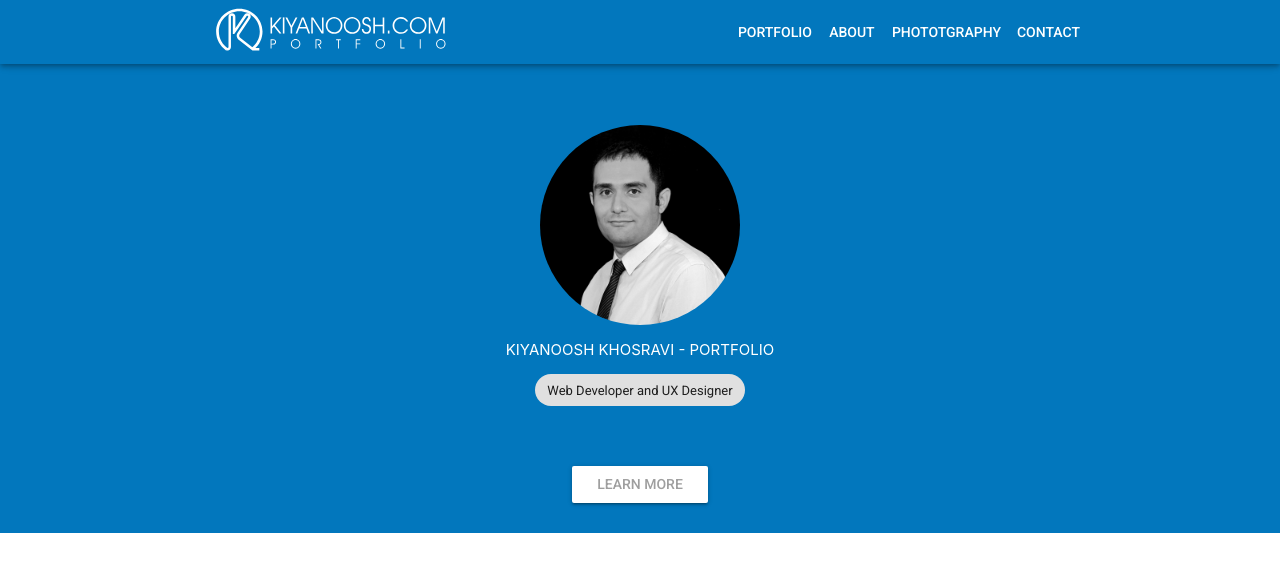
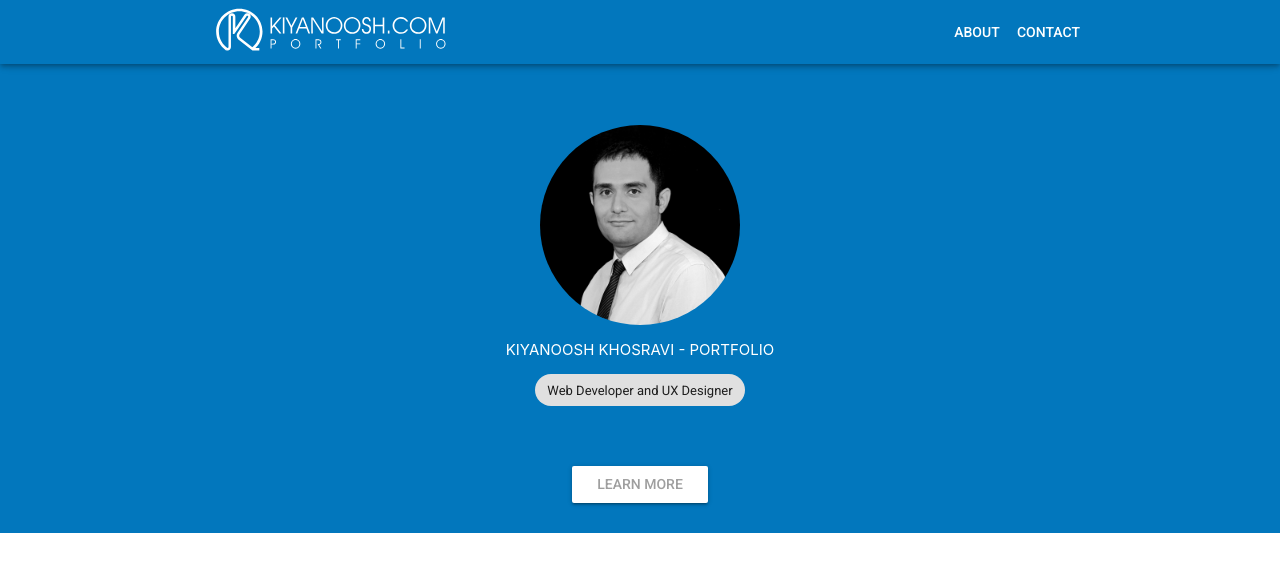
Before and after one commit to kiyanooshkh/kk-portfolio, a React (Create React App) app: page / in a window 1280 px wide. Shown: the top 572 px of the page. Built offline with nearby package versions, Linux system fonts and the light colour scheme.

Commit message:
update npm packages

```diff
--- a/src/components/menu.jsx
+++ b/src/components/menu.jsx
@@ -12,9 +12,7 @@ function Menu (props) {
   const { classes } = props;
       return (
         <div>
-          <Button className={classes.fontColor}>Portfolio</Button>
           <Button className={classes.fontColor}>About</Button>
-          <Button className={classes.fontColor}>Phototgraphy</Button>
           <Button className={classes.fontColor}>Contact</Button>
         </div>
       );
```
Also changed, not shown: package.json (+5 -5 lines), 2 other files (tests, documents, lock files or other folders).
